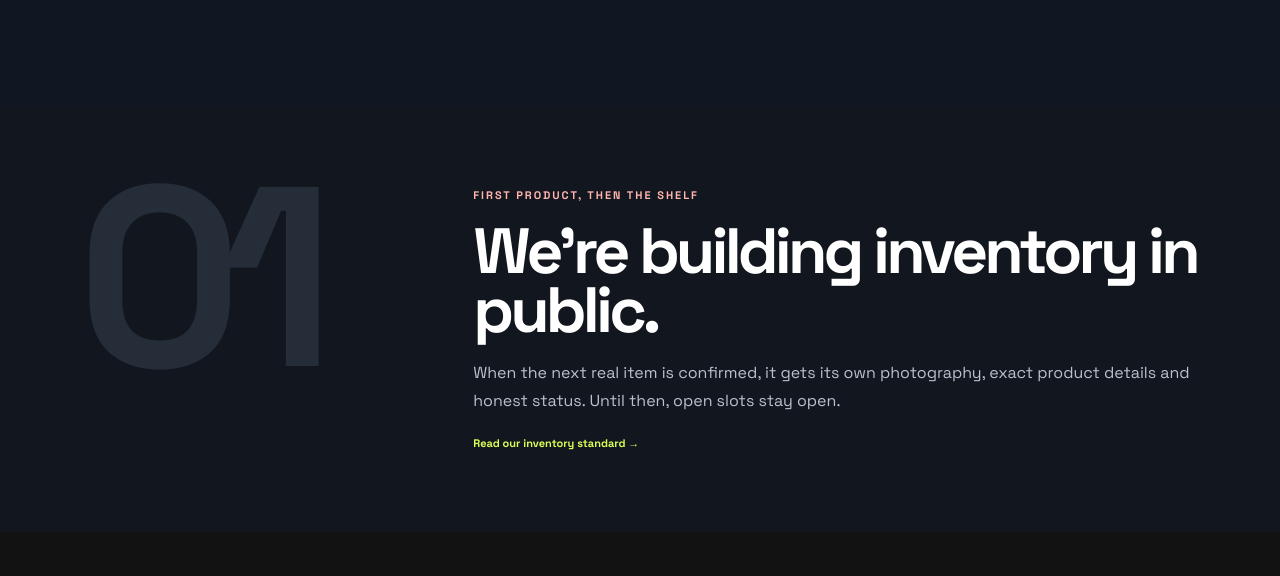
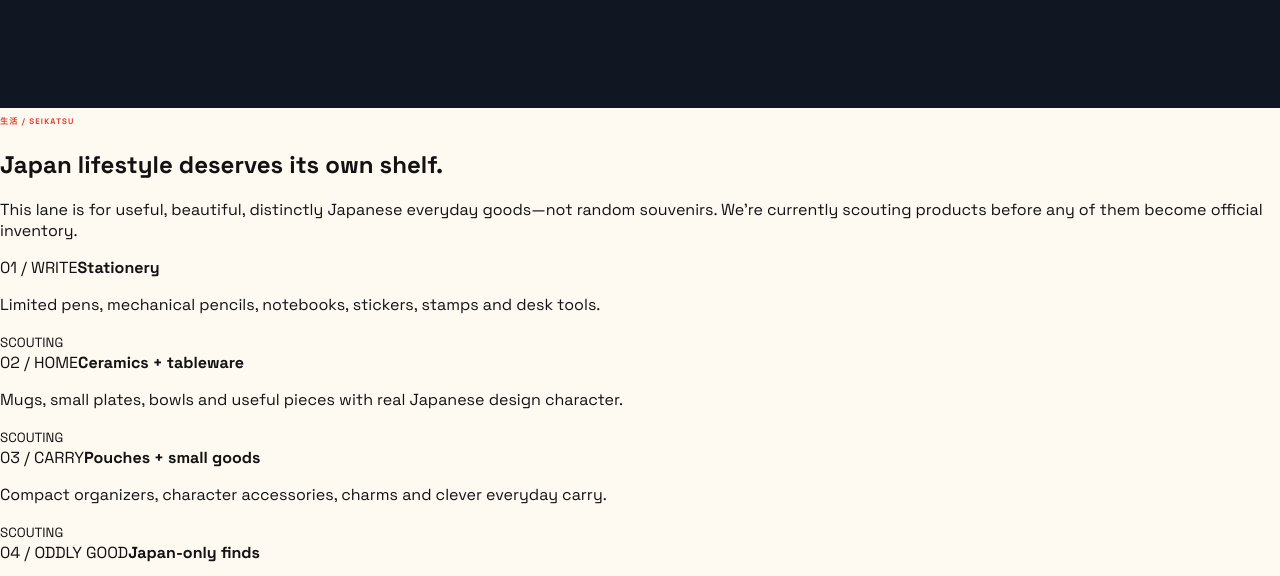
Before and after one commit to BringingJapan/bringingjapantoyou, a website: page shop.html in a window 1280 px wide. Shown: the part 2084-2660 px from the top of the page. Drawn offline with Linux system fonts and the light colour scheme.

Commit message:
Add dedicated Seikatsu lifestyle sourcing lane

```diff
--- a/shop.html
+++ b/shop.html
@@ -52,6 +52,22 @@
   </div>
 </section>
 
+
+<section class="seikatsu-lane" id="seikatsu">
+  <div class="seikatsu-intro">
+    <span class="micro-label">生活 / SEIKATSU</span>
+    <h2>Japan lifestyle deserves its own shelf.</h2>
+    <p>This lane is for useful, beautiful, distinctly Japanese everyday goods—not random souvenirs. We’re currently scouting products before any of them become official inventory.</p>
+  </div>
+  <div class="seikatsu-grid">
+    <div class="seikatsu-card"><span>01 / WRITE</span><strong>Stationery</strong><p>Limited pens, mechanical pencils, notebooks, stickers, stamps and desk tools.</p><small>SCOUTING</small></div>
+    <div class="seikatsu-card"><span>02 / HOME</span><strong>Ceramics + tableware</strong><p>Mugs, small plates, bowls and useful pieces with real Japanese design character.</p><small>SCOUTING</small></div>
+    <div class="seikatsu-card"><span>03 / CARRY</span><strong>Pouches + small goods</strong><p>Compact organizers, character accessories, charms and clever everyday carry.</p><small>SCOUTING</small></div>
+    <div class="seikatsu-card"><span>04 / ODDLY GOOD</span><strong>Japan-only finds</strong><p>The hard-to-categorize things that make Japanese retail fun in the first place.</p><small>SCOUTING</small></div>
+  </div>
+  <div class="seikatsu-foot"><p>When a lifestyle item is actually confirmed, it graduates from this radar into the Inventory Room with real photos and details.</p><a class="button button-dark" href="contact.html?request=Japan%20lifestyle%20or%20Seikatsu%20item">Suggest a Seikatsu item</a></div>
+</section>
+
 <section class="shop-editorial">
   <div class="shop-editorial-number">01</div>
   <div><div class="eyebrow light">FIRST PRODUCT, THEN THE SHELF</div><h2>We’re building inventory in public.</h2><p>When the next real item is confirmed, it gets its own photography, exact product details and honest status. Until then, open slots stay open.</p><a href="about.html">Read our inventory standard →</a></div>
```
